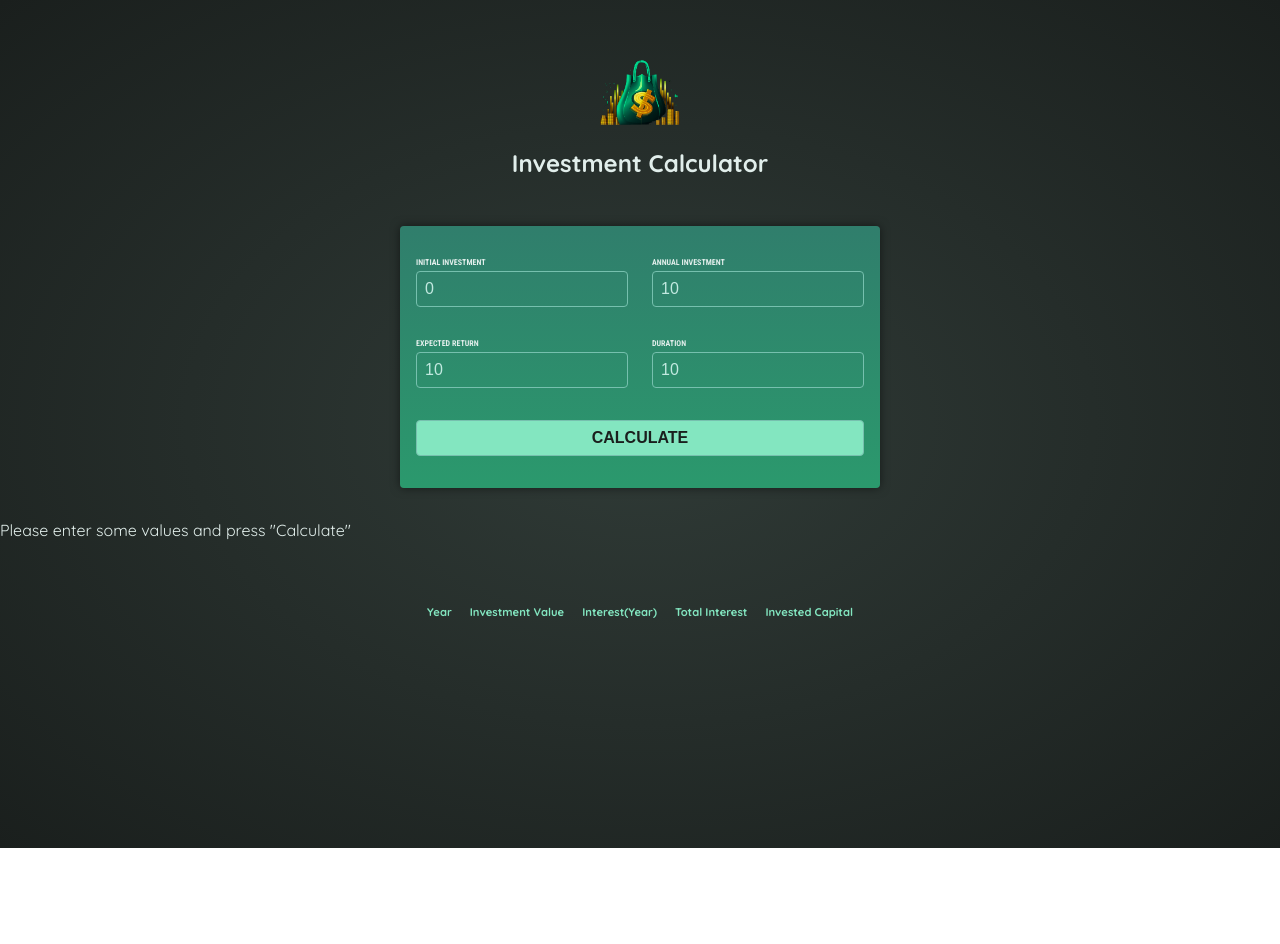
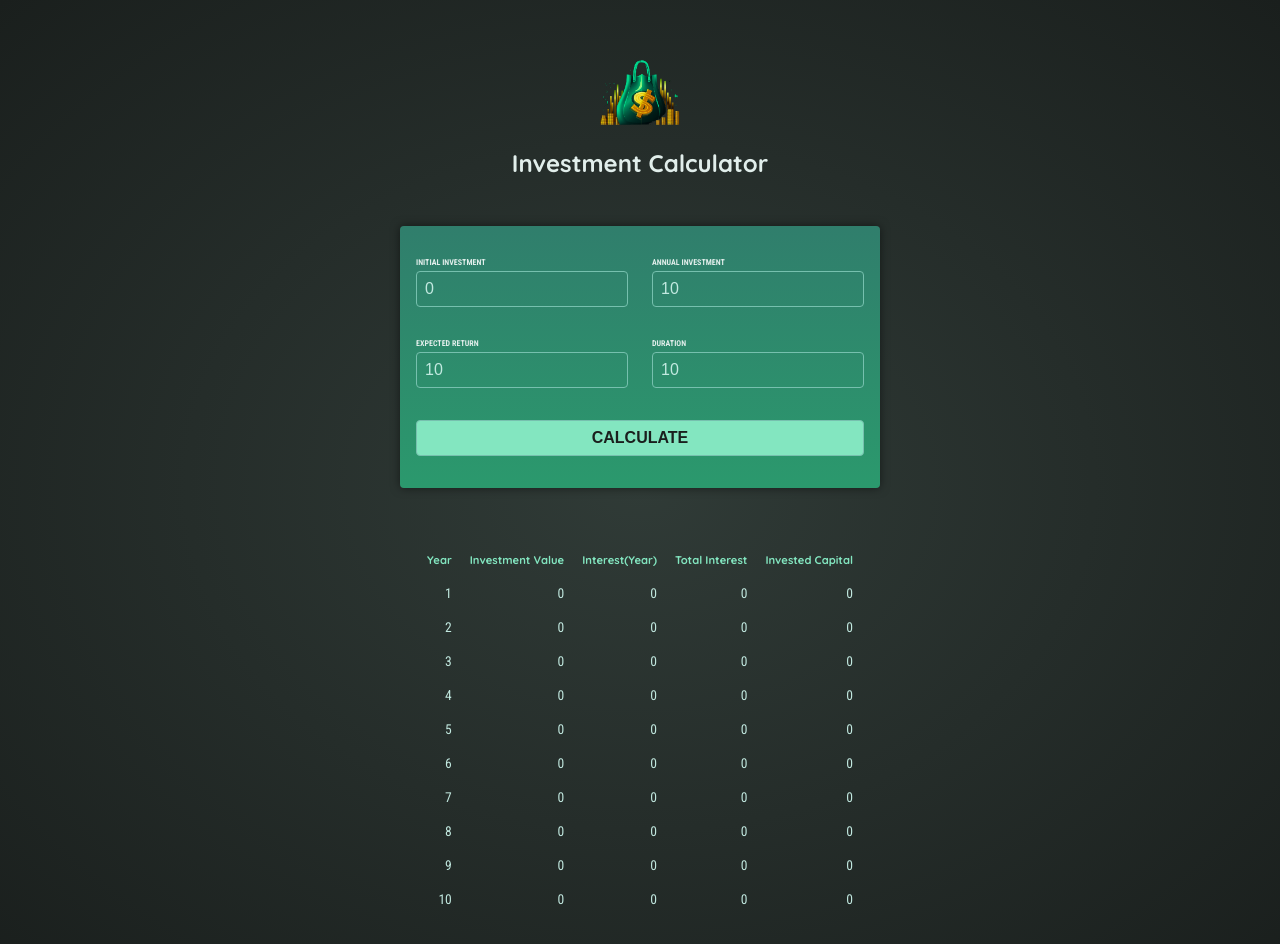
Before and after one commit to AgnesNM/Angular, an Angular app in the folder Practice/: page / in a window 1280 px wide. Both pictures are taken after a click on the button "CALCULATE". Shown: the top 944 px of the page. Before the commit the page ends 848 px from the top, so only its background shows below. Built offline with nearby package versions, Linux system fonts and the light colour scheme.

Commit message:
outputting data in a table

```diff
--- a/Practice/src/app/investment-results/investment-results.component.html
+++ b/Practice/src/app/investment-results/investment-results.component.html
@@ -1,5 +1,6 @@
-<p>Please enter some values and press "Calculate"</p>
-
+@if(!results){
+    <p class="center">Please enter some values and press "Calculate"</p>
+} @else {
     <table>
         <thead>
             <tr>
@@ -11,6 +12,15 @@
             </tr>
         </thead>
         <tbody>
-        <tr></tr>
+            @for (result of results; track result.year){
+                <tr>
+                    <td> {{ result.year }}</td>
+                    <td> {{ result.valueEndOfYear}}</td>
+                    <td> {{ result.interest }}</td>
+                    <td> {{ result.totalAmountInvested }}</td>
+                    <td> {{ result.totalAmountInvested }}</td>
+                </tr>
+            }
         </tbody>
     </table>
+}
```
Lines whose indentation alone changed are shown as unchanged.
